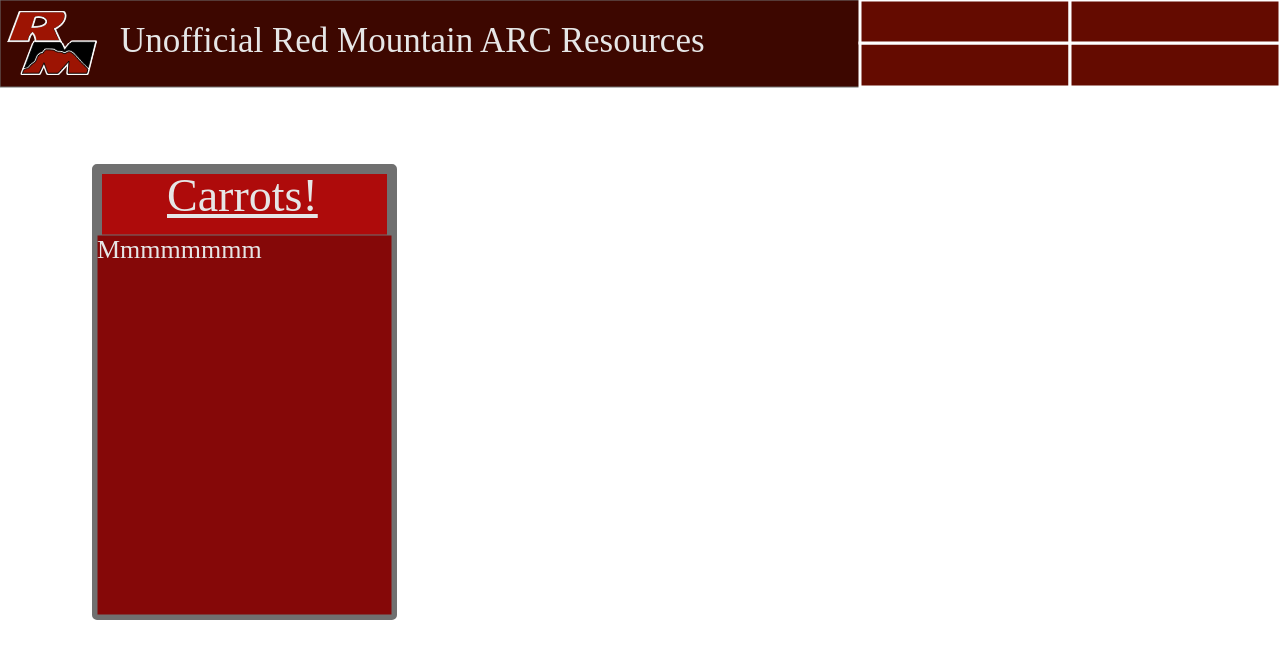
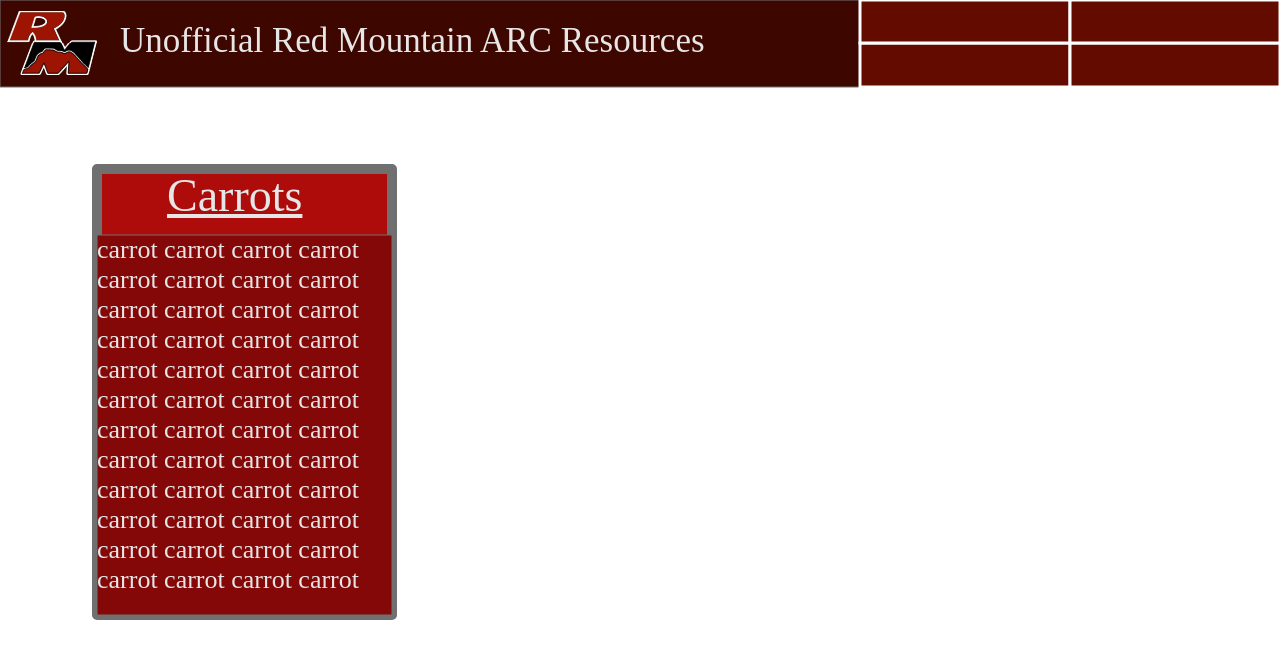
Before and after one commit to arcredmountain/arcredmountainOld.github.io, a plain HTML site: page index.html in a window 1280 px wide. Shown: the top 658 px of the page. Drawn offline with Linux system fonts and the light colour scheme.

Commit message:
carrot carrot carrot carrot carrot carrot carrot carrot carrot carrot

```diff
--- a/index.html
+++ b/index.html
@@ -119,7 +119,7 @@
 		top: 169px;
 		position: absolute;
 		overflow: visible;
-		width: 155px;
+		width: 142px;
 		white-space: nowrap;
 		text-align: left;
 		font-family: Bodoni MT;
@@ -129,12 +129,12 @@
 		color: rgba(230,230,230,1);
 		text-decoration: underline;
 	}
-	#Mmmmmmmm {
+	#carrot_carrot_carrot_carrot__c {
 		left: 97px;
 		top: 235px;
 		position: absolute;
 		overflow: visible;
-		width: 171px;
+		width: 290px;
 		white-space: nowrap;
 		text-align: left;
 		font-family: Bodoni MT;
@@ -3073,10 +3073,10 @@ window.application = new Application();
 	<img id="rmhs" src="resources/images/rmhs.png" srcset="resources/images/rmhs.png 1x, resources/images/rmhs@2x.png 2x">
 
 	<div id="Carrots">
-		<span>Carrots!</span>
+		<span>Carrots</span>
 	</div>
-	<div id="Mmmmmmmm">
-		<span>Mmmmmmmm</span>
+	<div id="carrot_carrot_carrot_carrot__c">
+		<span>carrot carrot carrot carrot <br/>carrot carrot carrot carrot <br/>carrot carrot carrot carrot <br/>carrot carrot carrot carrot <br/>carrot carrot carrot carrot <br/>carrot carrot carrot carrot <br/>carrot carrot carrot carrot <br/>carrot carrot carrot carrot <br/>carrot carrot carrot carrot <br/>carrot carrot carrot carrot <br/>carrot carrot carrot carrot <br/>carrot carrot carrot carrot </span><br>
 	</div>
 	<svg class="Rectangle_10">
 		<rect id="Rectangle_10" rx="0" ry="0" x="0" y="0" width="210" height="44">
```
